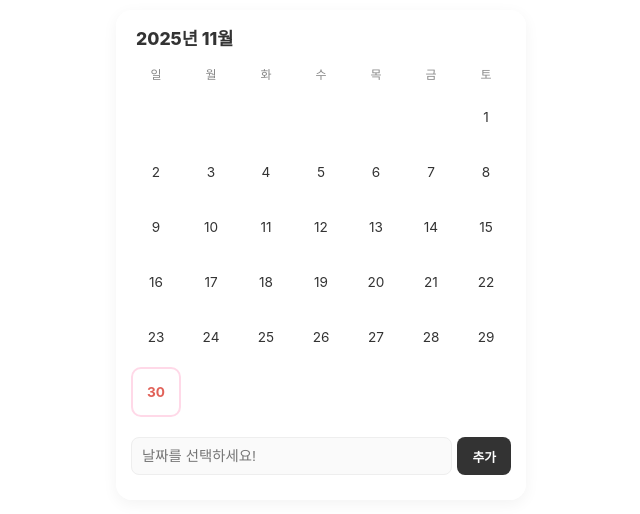
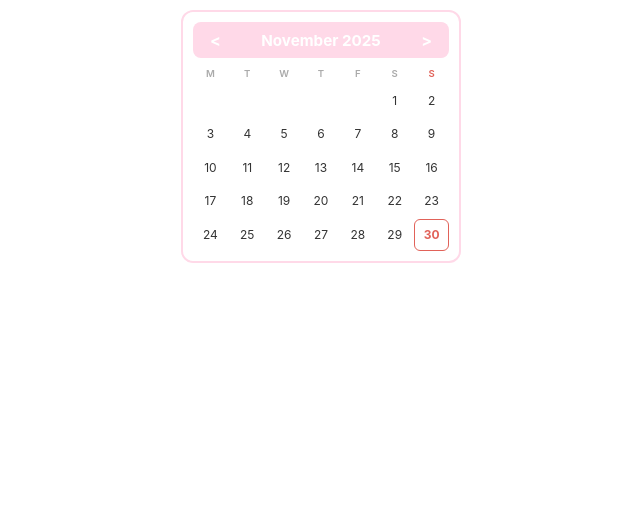
Before and after one commit to yujeonglee623/notion, a Flask app: page / in a window 1280 px wide. Shown: the top 514 px of the page, without its empty margins (319-959 px from the left). Run offline with Flask 3, Linux system fonts and the light colour scheme.

Commit message:
Update calendar title and styling adjustments

```diff
--- a/templates/calendar.html
+++ b/templates/calendar.html
@@ -3,314 +3,103 @@
 <head>
     <meta charset="UTF-8">
     <meta name="viewport" content="width=device-width, initial-scale=1.0">
-    <title>YuJeong's Perfect Calendar</title>
+    <title>Yujeong Calendar</title>
     <style>
-        /* 디자인은 그대로 유지! */
+        ::-webkit-scrollbar { display: none; }
         body {
-            font-family: 'Pretendard', -apple-system, BlinkMacSystemFont, Roboto, sans-serif;
-            margin: 0;
-            padding: 10px;
-            background-color: transparent;
-            color: #333;
-            display: flex;
-            justify-content: center;
+            font-family: -apple-system, BlinkMacSystemFont, "Segoe UI", Roboto, sans-serif;
+            margin: 0; padding: 10px;
+            display: flex; flex-direction: column; align-items: center;
+            background: transparent;
         }
-
         .container {
-            width: 100%;
-            max-width: 380px;
-            background-color: rgba(255, 255, 255, 0.95); /* 가독성 위해 배경 조금 더 진하게 */
-            padding: 15px;
-            border-radius: 16px;
-            box-shadow: 0 4px 15px rgba(0,0,0,0.05);
+            width: 100%; max-width: 280px;
+            background: white; border-radius: 12px; padding: 10px; box-sizing: border-box;
+            border: 2px solid #FFD9E8;
         }
-
-        .header {
-            font-size: 1.1rem;
-            font-weight: 800;
-            margin-bottom: 15px;
-            color: #333;
-            padding-left: 5px;
+        .header-container {
+            display: flex; justify-content: space-between; align-items: center;
+            background-color: #FFD9E8; color: white; padding: 8px 12px;
+            border-radius: 8px; margin-bottom: 10px;
         }
-
-        .calendar-grid {
-            display: grid;
-            grid-template-columns: repeat(7, 1fr);
-            gap: 5px;
-            margin-bottom: 20px;
+        .header-title { font-size: 0.95rem; font-weight: 700; }
+        .nav-btn { cursor: pointer; padding: 0 5px; font-weight: bold; user-select: none; }
+        .grid { display: grid; grid-template-columns: repeat(7, 1fr); gap: 2px; }
+        .day-name { text-align: center; color: #aaa; font-size: 0.6rem; font-weight: 600; margin-bottom: 4px; }
+        .day {
+            aspect-ratio: 1/0.9; border-radius: 6px;
+            display: flex; flex-direction: column; align-items: center; justify-content: center;
+            cursor: pointer; transition: 0.1s; border: 1px solid transparent;
+            background: #fff; color: #333; position: relative;
         }
-
-        .day-name {
-            text-align: center;
-            font-size: 0.75rem;
-            color: #888;
-            margin-bottom: 5px;
-        }
-
-        .day {
-            aspect-ratio: 1/1;
-            display: flex;
-            flex-direction: column;
-            justify-content: center;
-            align-items: center;
-            cursor: pointer;
-            border-radius: 10px;
-            font-size: 0.85rem;
-            transition: 0.2s;
-            background-color: rgba(255,255,255,0.8);
-            position: relative;
-        }
-
-        .day:hover { background-color: #f0f0f0; }
-
-        .day.today {
-            border: 2px solid #FFD9E8;
-            color: #E16259;
-            font-weight: bold;
-        }
-
-        .day.selected {
-            background-color: #333 !important;
-            color: white !important;
-        }
-
-        .day.has-event {
-            background-color: #FFD9E8 !important;
-            color: #d63384 !important;
-            font-weight: bold;
-        }
-
-        .dot-container {
-            display: flex;
-            gap: 2px;
-            margin-top: 2px;
-        }
-        .dot {
-            width: 3px;
-            height: 3px;
-            background-color: #d63384;
-            border-radius: 50%;
-        }
-
-        .input-group {
-            display: flex;
-            gap: 5px;
-            margin-bottom: 10px;
-        }
-
-        input {
-            flex: 1;
-            padding: 10px;
-            border: 1px solid #eee;
-            border-radius: 8px;
-            outline: none;
-            font-size: 0.9rem;
-        }
-
-        input:focus { border-color: #FFD9E8; }
-
-        button {
-            padding: 0 15px;
-            background: #333;
-            color: white;
-            border: none;
-            border-radius: 8px;
-            cursor: pointer;
-            font-weight: bold;
-            font-size: 0.8rem;
-        }
-
-        #todo-list {
-            max-height: 200px;
-            overflow-y: auto;
-        }
-
-        .todo-item {
-            display: flex;
-            align-items: center;
-            padding: 10px;
-            background: white;
-            margin-bottom: 6px;
-            border-radius: 8px;
-            font-size: 0.85rem;
-            box-shadow: 0 1px 3px rgba(0,0,0,0.05);
-        }
-
-        .date-badge {
-            background: #FFD9E8;
-            color: #d63384;
-            padding: 3px 6px;
-            border-radius: 4px;
-            font-size: 0.7rem;
-            margin-right: 8px;
-            font-weight: 800;
-        }
-
-        .del-btn {
-            margin-left: auto;
-            cursor: pointer;
-            color: #ccc;
-            padding: 5px 10px; /* 클릭 잘 되게 영역 넓힘 */
-            font-size: 1rem;
-        }
-        .del-btn:hover { color: #ff4d4d; }
-
+        .day:hover { border-color: #FFD9E8; background: #fff5f8; }
+        .day.today { color: #E16259; font-weight: bold; border: 1px solid #E16259; }
+        .day.has-event { background-color: #FFD9E8 !important; color: white !important; font-weight: bold; border: none; }
+        .day-num { font-size: 0.75rem; z-index: 2; margin-bottom: 1px; }
+        .dot-box { display: flex; gap: 2px; margin-top: 1px; }
+        .dot { width: 3px; height: 3px; background-color: #E16259; border-radius: 50%; }
+        .day.has-event .dot { background-color: white; }
     </style>
 </head>
 <body>
-
     <div class="container">
-        <div class="header" id="month-year"></div>
-
-        <div class="calendar-grid" id="calendar">
-            <div class="day-name">일</div><div class="day-name">월</div><div class="day-name">화</div>
-            <div class="day-name">수</div><div class="day-name">목</div><div class="day-name">금</div><div class="day-name">토</div>
+        <div class="header-container">
+            <div class="nav-btn" onclick="changeMonth(-1)">&lt;</div>
+            <div class="header-title" id="month-year"></div>
+            <div class="nav-btn" onclick="changeMonth(1)">&gt;</div>
         </div>
-
-        <div class="input-group">
-            <input type="text" id="todo-input" placeholder="날짜를 선택하세요!" disabled>
-            <button id="save-btn">추가</button>
+        <div class="grid" id="calendar">
+            <div class="day-name">M</div><div class="day-name">T</div><div class="day-name">W</div>
+            <div class="day-name">T</div><div class="day-name">F</div><div class="day-name">S</div>
+            <div class="day-name" style="color:#E16259;">S</div>
         </div>
-
-        <div id="todo-list"></div>
     </div>
-
     <script>
+        let eventsData = {};
+        let viewDate = new Date();
         const calendarEl = document.getElementById('calendar');
         const monthYearEl = document.getElementById('month-year');
-        const inputEl = document.getElementById('todo-input');
-        const saveBtn = document.getElementById('save-btn');
-        const todoListEl = document.getElementById('todo-list');
 
-        const date = new Date();
-        const currentYear = date.getFullYear();
-        const currentMonth = date.getMonth();
-
-        const STORAGE_KEY = 'yujeong_multi_v1';
-        let events = JSON.parse(localStorage.getItem(STORAGE_KEY)) || {};
-        let selectedDateKey = null;
-
-        function render() {
-            monthYearEl.innerText = `${currentYear}년 ${currentMonth + 1}월`;
-
-            while (calendarEl.children.length > 7) {
-                calendarEl.removeChild(calendarEl.lastChild);
+        async function fetchData() {
+            try {
+                const res = await fetch('/api/get_tasks');
+                const data = await res.json();
+                eventsData = data.events || {};
+                renderCalendar();
+            } catch (err) { console.log(err); }
+        }
+        function changeMonth(step) {
+            viewDate.setMonth(viewDate.getMonth() + step);
+            renderCalendar();
+        }
+        function renderCalendar() {
+            const viewYear = viewDate.getFullYear();
+            const viewMonth = viewDate.getMonth();
+            const monthNameEng = new Intl.DateTimeFormat('en-US', { month: 'long' }).format(viewDate);
+            monthYearEl.innerText = `${monthNameEng} ${viewYear}`;
+            while (calendarEl.children.length > 7) { calendarEl.removeChild(calendarEl.lastChild); }
+            const firstDayOfWeek = new Date(viewYear, viewMonth, 1).getDay();
+            const emptyCells = (firstDayOfWeek + 6) % 7;
+            const lastDate = new Date(viewYear, viewMonth + 1, 0).getDate();
+            for(let i=0; i<emptyCells; i++) calendarEl.innerHTML += `<div></div>`;
+            for(let i=1; i<=lastDate; i++) {
+                const dateKey = `${viewYear}-${String(viewMonth+1).padStart(2,'0')}-${String(i).padStart(2,'0')}`;
+                const hasEvent = eventsData[dateKey];
+                let dotHtml = '';
+                if(hasEvent) {
+                    const count = Math.min(hasEvent.length, 3);
+                    dotHtml = `<div class="dot-box">${'<div class="dot"></div>'.repeat(count)}</div>`;
+                }
+                const today = new Date();
+                const todayClass = (i === today.getDate() && viewMonth === today.getMonth() && viewYear === today.getFullYear()) ? 'today' : '';
+                const eventClass = hasEvent ? 'has-event' : '';
+                const dayDiv = document.createElement('div');
+                dayDiv.className = `day ${todayClass} ${eventClass}`;
+                dayDiv.innerHTML = `<span class="day-num">${i}</span>${dotHtml}`;
+                calendarEl.appendChild(dayDiv);
             }
-
-            const firstDay = new Date(currentYear, currentMonth, 1).getDay();
-            const lastDate = new Date(currentYear, currentMonth + 1, 0).getDate();
-
-            for(let i=0; i<firstDay; i++) calendarEl.appendChild(document.createElement('div'));
-
-            for(let i=1; i<=lastDate; i++) {
-                const day = document.createElement('div');
-                day.className = 'day';
-
-                const key = `${currentYear}-${String(currentMonth+1).padStart(2,'0')}-${String(i).padStart(2,'0')}`;
-
-                const dateNum = document.createElement('span');
-                dateNum.innerText = i;
-                day.appendChild(dateNum);
-
-                const today = new Date();
-                if(i === today.getDate() && currentMonth === today.getMonth()) day.classList.add('today');
-
-                if(events[key] && events[key].length > 0) {
-                    day.classList.add('has-event');
-                    const dotContainer = document.createElement('div');
-                    dotContainer.className = 'dot-container';
-                    const count = Math.min(events[key].length, 3);
-                    for(let d=0; d<count; d++) {
-                        const dot = document.createElement('div');
-                        dot.className = 'dot';
-                        dotContainer.appendChild(dot);
-                    }
-                    day.appendChild(dotContainer);
-                }
-
-                if(key === selectedDateKey) day.classList.add('selected');
-
-                day.onclick = () => {
-                    selectedDateKey = key;
-                    inputEl.disabled = false;
-                    inputEl.placeholder = `${i}일: 할 일을 추가하세요`;
-                    inputEl.value = '';
-                    inputEl.focus();
-                    render();
-                };
-
-                calendarEl.appendChild(day);
-            }
-
-            renderList();
         }
-
-        function renderList() {
-            todoListEl.innerHTML = '';
-
-            Object.keys(events).sort().forEach(key => {
-                const tasks = events[key];
-
-                if (tasks && tasks.length > 0) {
-                    tasks.forEach((task, index) => {
-                        // 요기! 안전한 방식으로 요소 만들기
-                        const div = document.createElement('div');
-                        div.className = 'todo-item';
-
-                        const d = new Date(key);
-
-                        const badge = document.createElement('span');
-                        badge.className = 'date-badge';
-                        badge.innerText = `${d.getMonth()+1}/${d.getDate()}`;
-
-                        const text = document.createElement('span');
-                        text.style.flex = '1';
-                        text.innerText = task;
-
-                        // ★ 삭제 버튼 (안전한 방식)
-                        const delBtn = document.createElement('span');
-                        delBtn.className = 'del-btn';
-                        delBtn.innerText = '✕';
-
-                        // 클릭 이벤트 직접 연결! (이러면 절대 안 막힘)
-                        delBtn.addEventListener('click', () => {
-                            if(confirm('이 할 일을 정말 지울까?')) {
-                                events[key].splice(index, 1);
-                                if(events[key].length === 0) delete events[key];
-                                localStorage.setItem(STORAGE_KEY, JSON.stringify(events));
-                                render(); // 다시 그리기
-                            }
-                        });
-
-                        div.appendChild(badge);
-                        div.appendChild(text);
-                        div.appendChild(delBtn);
-
-                        todoListEl.appendChild(div);
-                    });
-                }
-            });
-        }
-
-        function save() {
-            if(!selectedDateKey) return alert('날짜를 먼저 콕! 찍어주세요');
-            const text = inputEl.value.trim();
-            if(!text) return;
-
-            if(!events[selectedDateKey]) {
-                events[selectedDateKey] = [];
-            }
-            events[selectedDateKey].push(text);
-
-            localStorage.setItem(STORAGE_KEY, JSON.stringify(events));
-            inputEl.value = '';
-            render();
-        }
-
-        saveBtn.onclick = save;
-        inputEl.onkeypress = (e) => { if(e.key === 'Enter') save(); };
-
-        render();
+        fetchData();
     </script>
 </body>
 </html>
```
